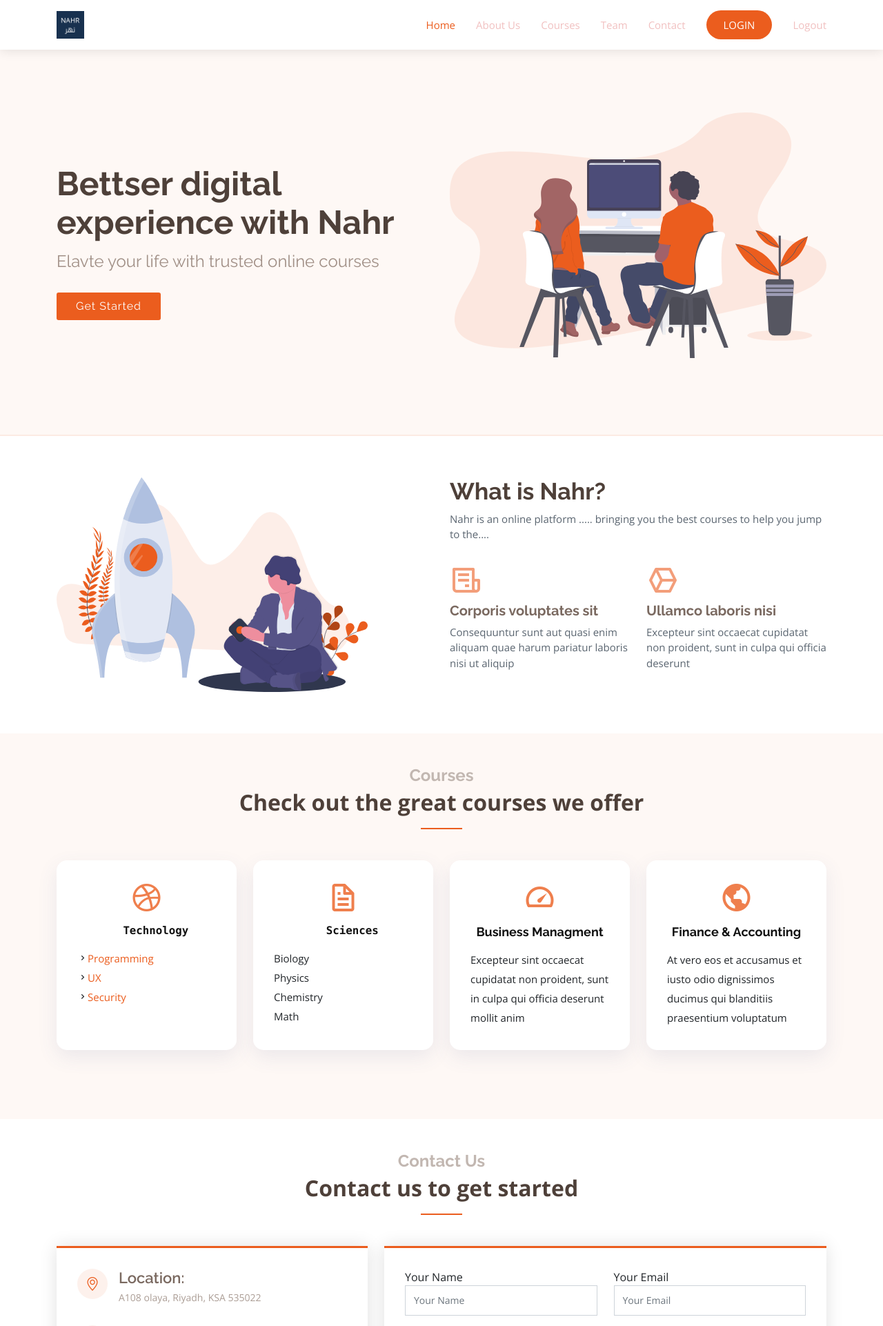
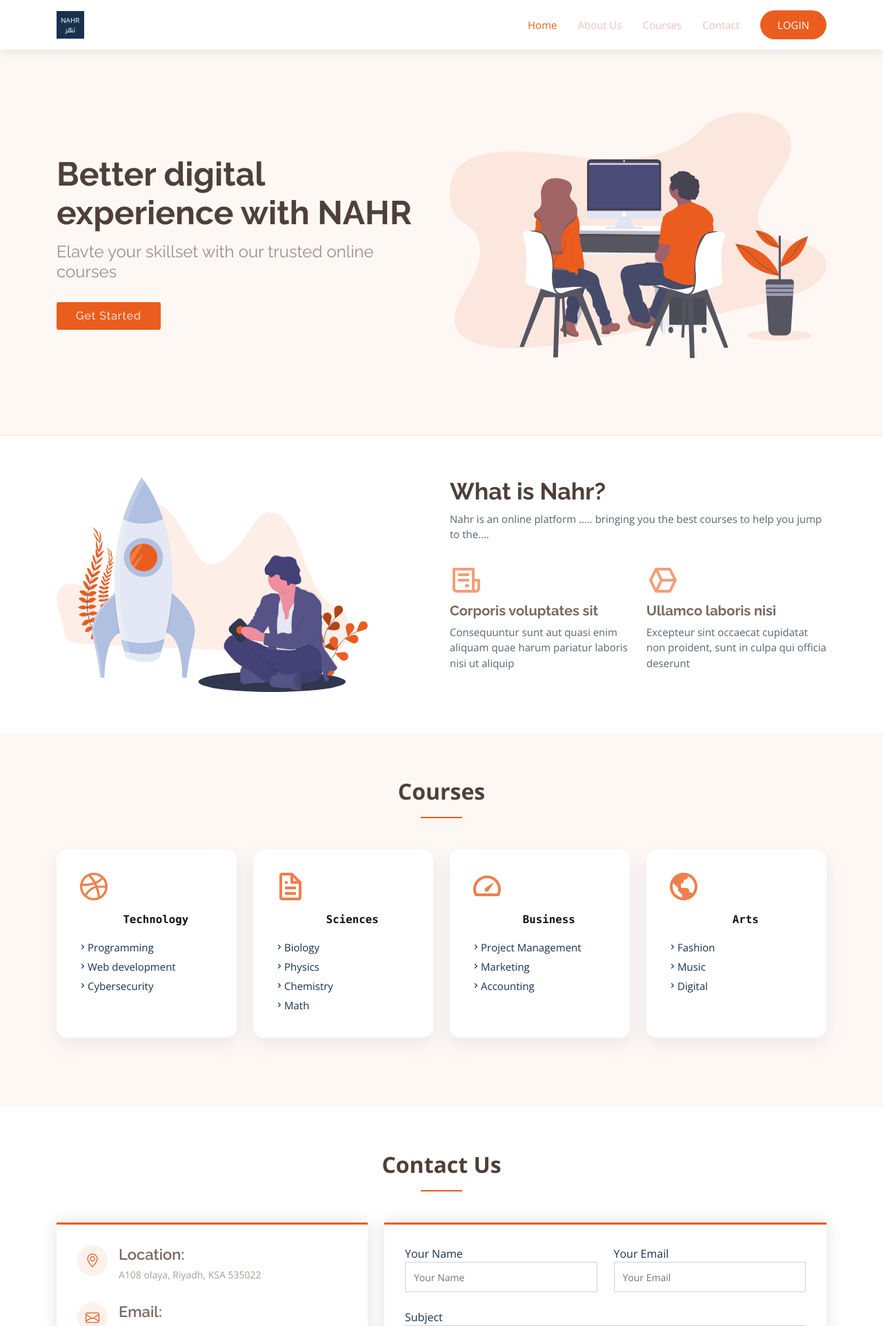
Before and after one commit to jennansowayan/NAHR, a Django app: page / in a window 1280 px wide. Shown: the top 1922 px of the page at 69% size. Run offline with Django 3.2, Linux system fonts and the light colour scheme; some libraries are stand-ins or nearby versions.

Commit message:
new commits

```diff
--- a/Static/webpages/assets/css/style.css
+++ b/Static/webpages/assets/css/style.css
@@ -612,7 +612,7 @@ section {
   box-shadow: 0 10px 29px 0 rgba(68, 88, 144, 0.1);
   transition: all 0.3s ease-in-out;
   border-radius: 15px;
-  text-align: center;
+  text-align: left;
   border-bottom: 3px solid #fff;
 }
 
--- a/Static/webpages/assets/css/style3.css
+++ b/Static/webpages/assets/css/style3.css
@@ -44,7 +44,7 @@ h2{font-family: 'Open Sans', sans-serif;
   margin-right: 0px !important;
 }
 .fixed-background {
-  position: left;
+  position: center;
   width: 100%;
   z-index: 1000!important;
 }
--- a/accounts/templates/accounts/dashboard.html
+++ b/accounts/templates/accounts/dashboard.html
@@ -36,6 +36,7 @@
 
   <!-- Template Main CSS File -->
   <link href="{% static 'webpages/assets/css/style.css' %}" rel="stylesheet">
+  <link href="{% static 'webpages/assets/css/style1.css' %}" rel="stylesheet">
 
   <!-- =======================================================
   * Template Name: Ninestars - v4.1.0
@@ -63,12 +64,20 @@
           <li><a class="nav-link scrollto" href="#about">About Us</a></li>
           <li><a class="nav-link scrollto" href="#courses">Courses</a></li>
 
-          <li><a class="nav-link scrollto" href="team">Team</a></li>
+          <li><a class="nav-link scrollto" href="#contact">Contact</a></li>
 
-          <li><a class="nav-link scrollto" href="#contact">Contact</a></li>
+          {% if user.is_authenticated %}
+
+
+          <span><a href=logout/> Logout</a></span>
+          <span><a href=profile/> Profile &nbsp &nbsp</a></span>
+          <br><br>
+          <span> Hi, {{request.user}} </span>
+          {% else %}
+
           <li><a class="getstarted scrollto" href="login/">LOGIN</a></li>
+          {% endif %}
 
-  <span><a href="{% url 'home' %}"> Logout</a></span>
         </ul>
         <i class="bi bi-list mobile-nav-toggle"></i>
       </nav><!-- .navbar -->
@@ -82,8 +91,8 @@
     <div class="container">
       <div class="row gy-4">
         <div class="col-lg-6 order-2 order-lg-1 d-flex flex-column justify-content-center">
-          <h1>Bettser digital experience with Nahr </h1>
-          <h2>Elavte your life with trusted online courses</h2>
+          <h1>Better digital experience with NAHR </h1>
+          <h2>Elavte your skillset with our trusted online courses</h2>
           <div>
             <a href="login" class="btn-get-started scrollto">Get Started</a>
           </div>
@@ -134,42 +143,56 @@
       <div class="container" data-aos="fade-up">
 
         <div class="section-title">
-          <h2>Courses</h2>
-          <p>Check out the great courses we offer</p>
+          <p>Courses</p>
         </div>
 
         <div class="row">
           <div class="col-md-6 col-lg-3 d-flex align-items-stretch" data-aos="zoom-in" data-aos-delay="100">
             <div class="icon-box">
               <div class="icon"><i class="bx bxl-dribbble"></i></div>
-              <h4 class="title"><pre><a href="">       Technology       </pre></a></h4>
-              <p class="description"><i class="bx bx-chevron-right"></i><a href="#">Programming</a><br>
-              <i class="bx bx-chevron-right"></i><a href="#">UX</a><br>
-              <i class="bx bx-chevron-right"></i><a href="#">Security</a></p>
+              <h4 class="title"><pre><a href="tech">       Technology       </pre></a></h4>
+              <p class="description">
+              <i class="bx bx-chevron-right"></i><a href="#">Programming</a><br>
+              <i class="bx bx-chevron-right"></i><a href="#">Web development</a><br>
+              <i class="bx bx-chevron-right"></i><a href="#">Cybersecurity</a>
+            </p>
             </div>
           </div>
 
           <div class="col-md-6 col-lg-3 d-flex align-items-stretch" data-aos="zoom-in" data-aos-delay="200">
             <div class="icon-box">
               <div class="icon"><i class="bx bx-file"></i></div>
-              <h4 class="title"><a href=""><pre>        Sciences        </pre></a></h4>
-              <p class="description">Biology<br>Physics<br>Chemistry<br>Math<br></p>
+              <h4 class="title"><a href="science"><pre>        Sciences        </pre></a></h4>
+              <p class="description">
+              <i class="bx bx-chevron-right"></i><a href="#">Biology</a><br>
+              <i class="bx bx-chevron-right"></i><a href="#">Physics</a><br>
+              <i class="bx bx-chevron-right"></i><a href="#">Chemistry</a><br>
+              <i class="bx bx-chevron-right"></i><a href="#">Math</a>
+            </p>
             </div>
           </div>
 
           <div class="col-md-6 col-lg-3 d-flex align-items-stretch" data-aos="zoom-in" data-aos-delay="300">
             <div class="icon-box">
               <div class="icon"><i class="bx bx-tachometer"></i></div>
-              <h4 class="title"><a href="">Business Managment</a></h4>
-              <p class="description">Excepteur sint occaecat cupidatat non proident, sunt in culpa qui officia deserunt mollit anim</p>
+              <h4 class="title"><a href="business"><pre>        Business        </pre></a></h4>
+              <p class="description">
+              <i class="bx bx-chevron-right"></i><a href="#">Project Management</a><br>
+              <i class="bx bx-chevron-right"></i><a href="#">Marketing</a><br>
+              <i class="bx bx-chevron-right"></i><a href="#">Accounting</a><br>
+              </p>
             </div>
           </div>
 
           <div class="col-md-6 col-lg-3 d-flex align-items-stretch" data-aos="zoom-in" data-aos-delay="400">
             <div class="icon-box">
               <div class="icon"><i class="bx bx-world"></i></div>
-              <h4 class="title"><a href="">Finance & Accounting</a></h4>
-              <p class="description">At vero eos et accusamus et iusto odio dignissimos ducimus qui blanditiis praesentium voluptatum</p>
+              <h4 class="title"><a href="art"><pre>          Arts          </pre></a></h4>
+              <p class="description">
+              <i class="bx bx-chevron-right"></i><a href="#">Fashion</a><br>
+              <i class="bx bx-chevron-right"></i><a href="#">Music</a><br>
+              <i class="bx bx-chevron-right"></i><a href="#">Digital</a><br>
+              </p>
             </div>
           </div>
 
@@ -183,8 +206,7 @@
       <div class="container" data-aos="fade-up">
 
         <div class="section-title">
-          <h2>Contact Us</h2>
-          <p>Contact us to get started</p>
+          <p>Contact Us</p>
         </div>
 
         <div class="row">
@@ -293,13 +317,13 @@
           </div>
 
           <div class="col-lg-3 col-md-6 footer-links">
-            <h4>Our Courses</h4>
+            <h4>Our Providers</h4>
             <ul>
-              <li><i class="bx bx-chevron-right"></i> <a href="#">Web Design</a></li>
-              <li><i class="bx bx-chevron-right"></i> <a href="#">Web Development</a></li>
-              <li><i class="bx bx-chevron-right"></i> <a href="#">Product Management</a></li>
-              <li><i class="bx bx-chevron-right"></i> <a href="#">Marketing</a></li>
-              <li><i class="bx bx-chevron-right"></i> <a href="#">Graphic Design</a></li>
+              <li><i class="bx bx-chevron-right"></i> <a href="https://www.skillshare.com">Skillshare</a></li>
+              <li><i class="bx bx-chevron-right"></i> <a href="https://www.Coursera.com">Coursera</a></li>
+              <li><i class="bx bx-chevron-right"></i> <a href="https://www.Udemy.com">Udemy</a></li>
+              <li><i class="bx bx-chevron-right"></i> <a href="https://www.generalassemb.ly">General Assembly</a></li>
+
             </ul>
           </div>
 
--- a/accounts/templates/accounts/login.html
+++ b/accounts/templates/accounts/login.html
@@ -106,6 +106,7 @@ position: fixed;}
                 </div>
                   <div class="d-flex justify-content-center mt-3 login_container ">
                      <input class="btn custom-btn" type="submit" value="Login">
+                    <input type="hidden" name="next" value="{{ next }}" />
                      </div>
               </form>
 
--- a/accounts/urls.py
+++ b/accounts/urls.py
@@ -1,13 +1,15 @@
 from django.urls import path
 from . import views
+
 
 urlpatterns = [
     path('register/', views.registerPage, name="register"),
     path('login/', views.loginPage, name="login"),
     path('logout/', views.logoutUser, name="logout"),
-    path('courses/', views.coursesPage, name="courses"),
-    path('', views.home, name="home")
-    #path('products/', views.products, name='products'),
+    #path('courses/', views.coursesPage, name="courses"),
+    path('', views.home, name="home"),
+    path('profile/', views.profile, name='profile'),
+
    # path('customer/<str:pk_test>/', views.customer, name="customer"),
 
 ]
--- a/accounts/views.py
+++ b/accounts/views.py
@@ -52,10 +52,13 @@ def loginPage(request):
 
 def logoutUser(request):
     logout(request)
-    return redirect('login')
+    return redirect('home')
 
 def home(request):
   return render(request, 'accounts/dashboard.html', {})
 
 def coursesPage(request):
   return render(request, 'accounts/courses.html', {})
+@login_required
+def profile(request):
+  return render(request, 'accounts/profile.html',{})
--- a/nahrv1/urls.py
+++ b/nahrv1/urls.py
@@ -15,9 +15,14 @@ Including another URLconf
 """
 from django.contrib import admin
 from django.urls import path, include
+from courses import views
 
 urlpatterns = [
     path('admin/', admin.site.urls),
+    path('tech/', views.tech, name="tech"),
+    path('science/', views.science, name="science"),
+    path('business/', views.business, name="business"),
+    path('art/', views.art, name="art"),
     path('', include('accounts.urls')
     #path('register', registerPage),
    # path('login', loginPage)
```
Also changed, not shown: other parts of Static/webpages/assets/css/style.css (+0 -1 lines), other parts of accounts/templates/accounts/dashboard.html (+4 -2 lines), courses/models.py (+16 -4 lines), db.sqlite3.
